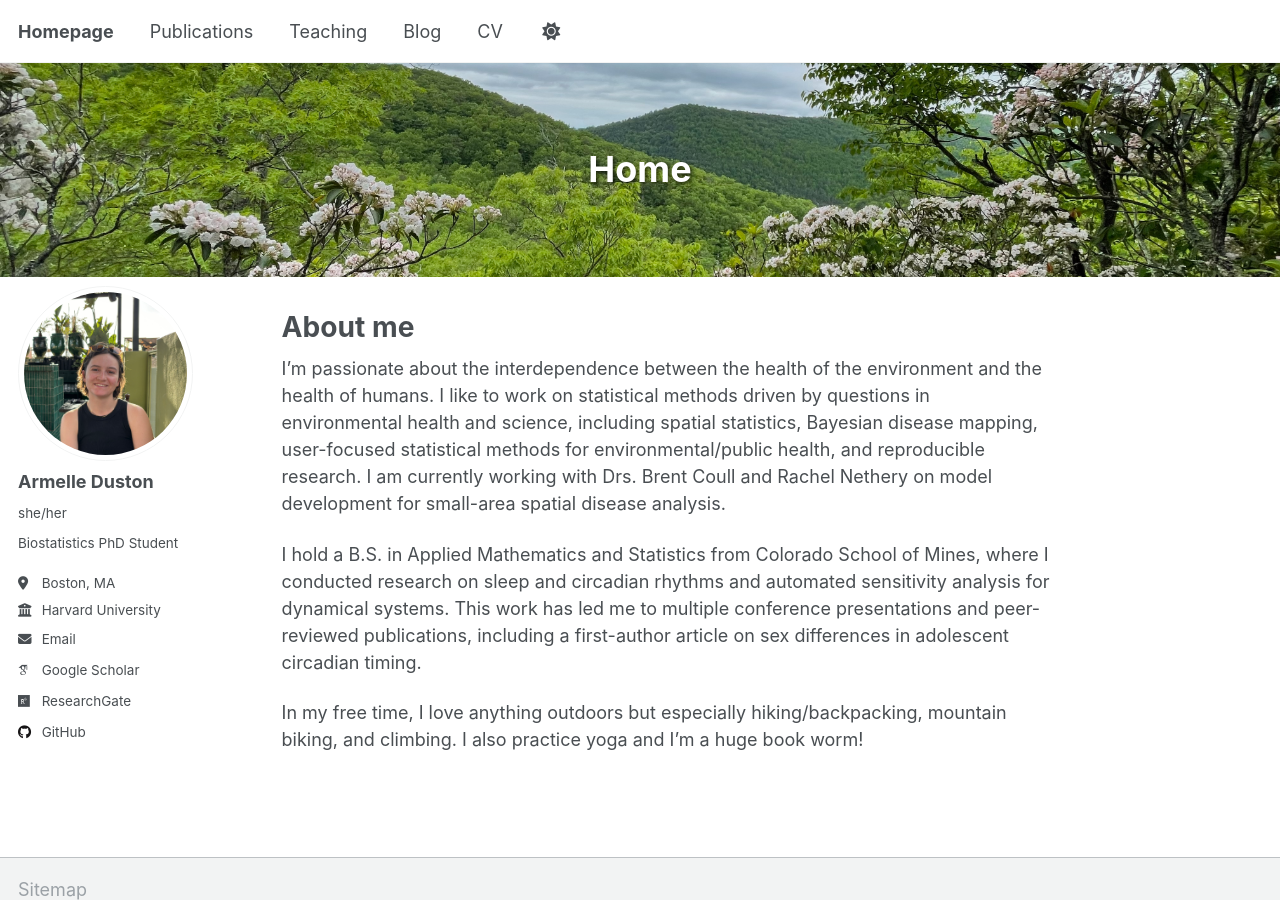
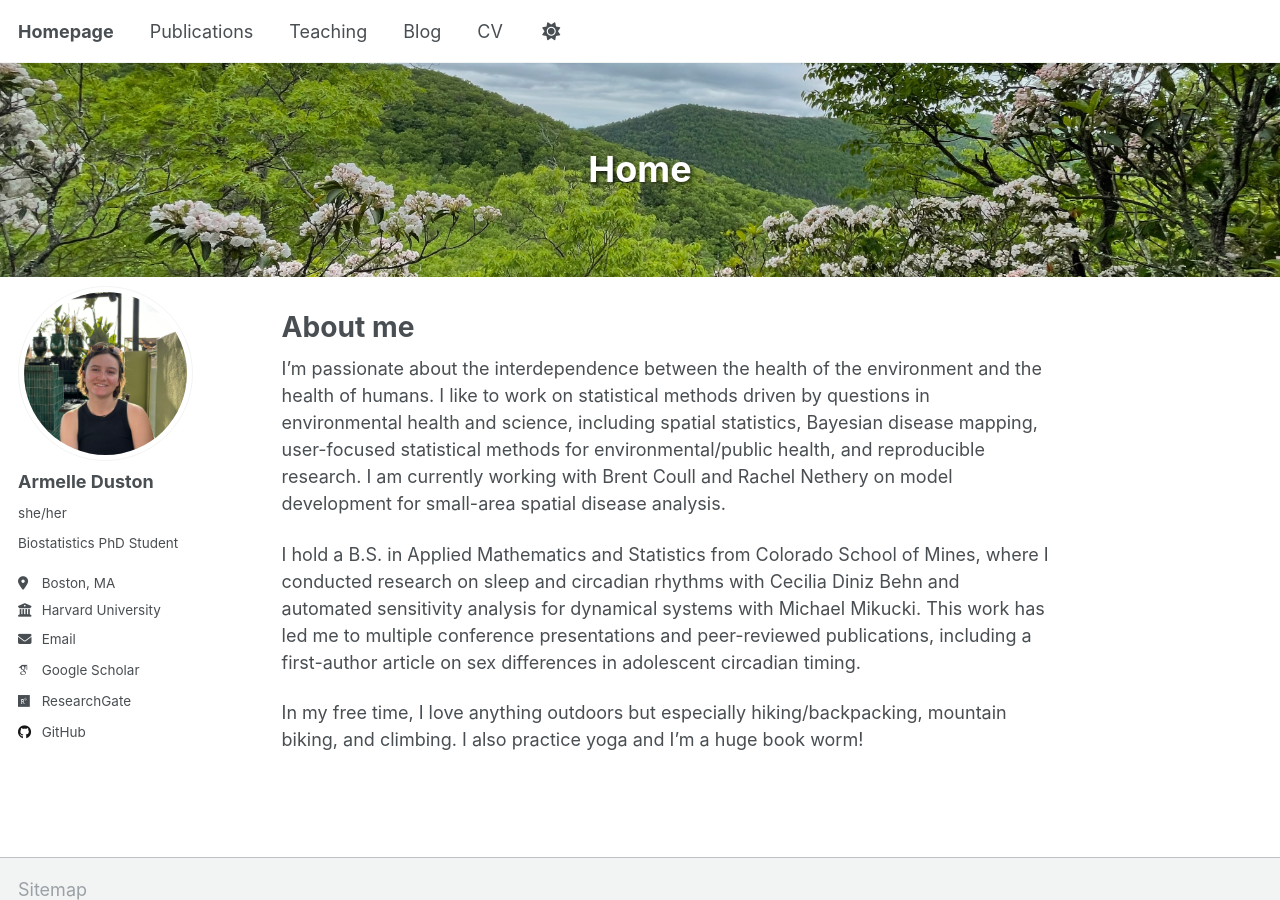
Before and after one commit to armelleduston/armelleduston.github.io, a Jekyll site: the page built from _pages/about.md, in a window 1280 px wide and 900 px high. Built offline with Jekyll 4.4.1, drawn with Linux system fonts in a browser that asks for light colours; some web fonts are replaced; a script that is not in the unit is left out.

Commit message:
edited home

```diff
--- a/_pages/about.md
+++ b/_pages/about.md
@@ -7,8 +7,8 @@ redirect_from:
   - /about.html
 ---
 
-I'm passionate about the interdependence between the health of the environment and the health of humans. I like to work on statistical methods driven by questions in environmental health and science, including spatial statistics, Bayesian disease mapping, user-focused statistical methods for environmental/public health, and reproducible research. I am currently working with Drs. Brent Coull and Rachel Nethery on model development for small-area spatial disease analysis.
+I'm passionate about the interdependence between the health of the environment and the health of humans. I like to work on statistical methods driven by questions in environmental health and science, including spatial statistics, Bayesian disease mapping, user-focused statistical methods for environmental/public health, and reproducible research. I am currently working with Brent Coull and Rachel Nethery on model development for small-area spatial disease analysis.
 
-I hold a B.S. in Applied Mathematics and Statistics from Colorado School of Mines, where I conducted research on sleep and circadian rhythms and automated sensitivity analysis for dynamical systems. This work has led me to multiple conference presentations and peer-reviewed publications, including a first-author article on sex differences in adolescent circadian timing.
+I hold a B.S. in Applied Mathematics and Statistics from Colorado School of Mines, where I conducted research on sleep and circadian rhythms with Cecilia Diniz Behn and automated sensitivity analysis for dynamical systems with Michael Mikucki. This work has led me to multiple conference presentations and peer-reviewed publications, including a first-author article on sex differences in adolescent circadian timing.
 
 In my free time, I love anything outdoors but especially hiking/backpacking, mountain biking, and climbing. I also practice yoga and I'm a huge book worm!
```
Also changed, not shown: 1 other file.
